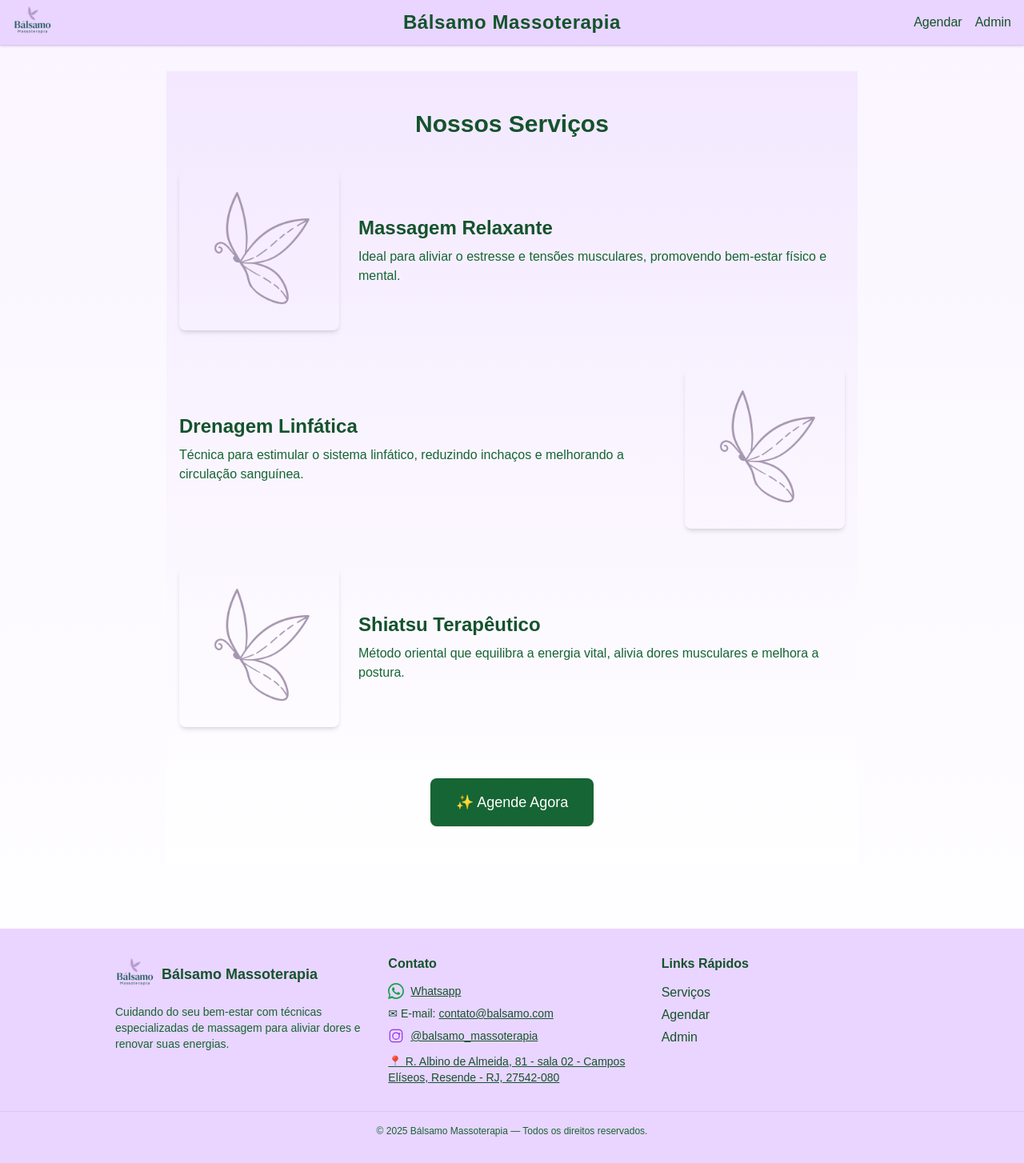
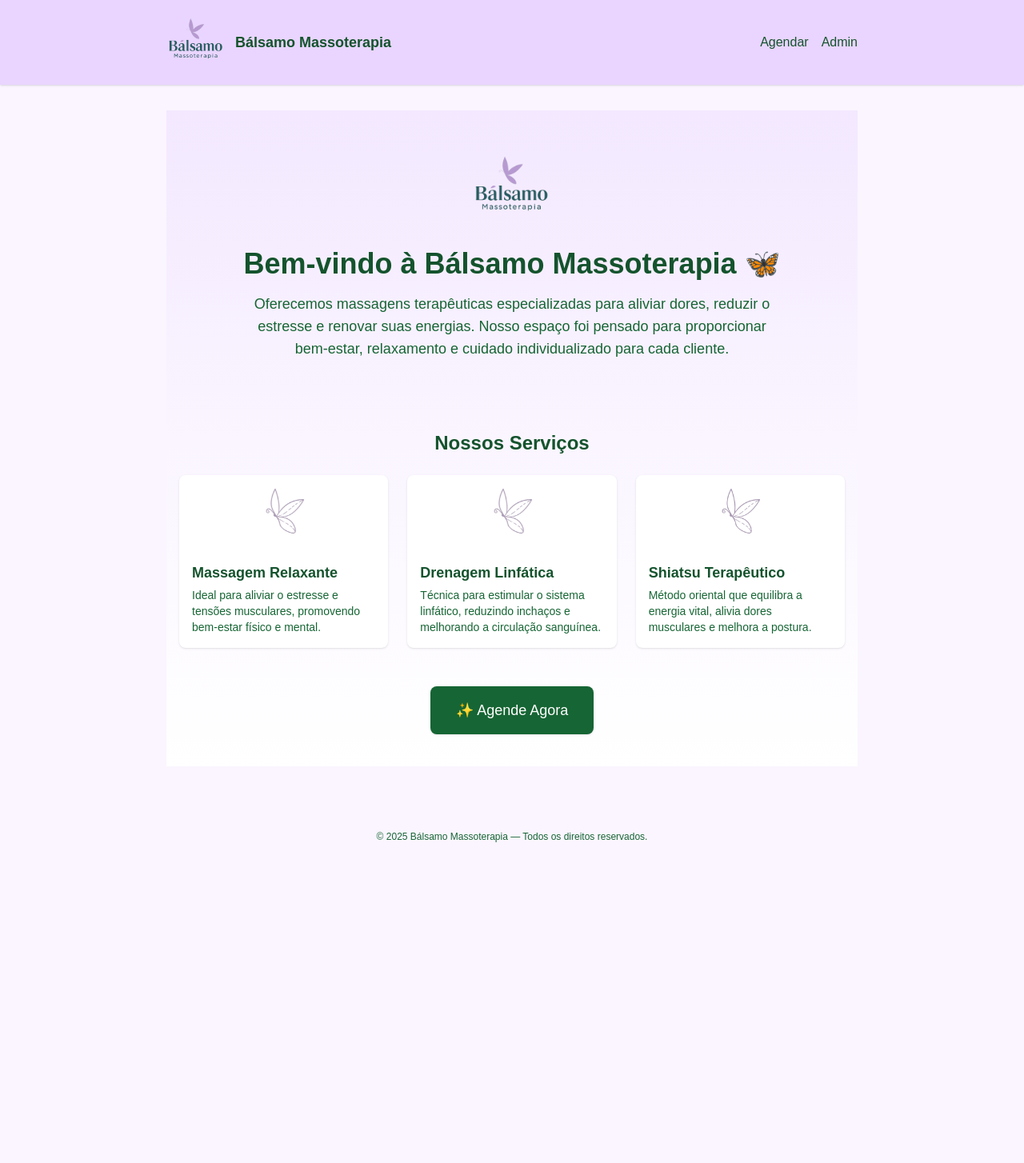
Before and after one commit to fagnersantosdev/balsamo-agenda, a Next.js app: page / in a window 1280 px wide. Shown: the whole page at 80% size. After the commit the page ends 1054 px from the top, so only its background shows below. Built offline with nearby package versions, Linux system fonts and the light colour scheme.

Commit message:
Merge do histórico remoto com o local

```diff
--- a/app/globals.css
+++ b/app/globals.css
@@ -27,3 +27,47 @@ body {
   pointer-events: none;
   z-index: -1;
 }
+
+@keyframes fadeInUp {
+  0% {
+    opacity: 0;
+    transform: translateY(20px);
+  }
+  100% {
+    opacity: 1;
+    transform: translateY(0);
+  }
+}
+
+.fade-in-up {
+  animation: fadeInUp 1s ease-out forwards;
+}
+
+@keyframes fadeInUp {
+  0% {
+    opacity: 0;
+    transform: translateY(20px);
+  }
+  100% {
+    opacity: 1;
+    transform: translateY(0);
+  }
+}
+
+.fade-in-up {
+  animation: fadeInUp 1s ease-out forwards;
+}
+
+/* Atrasos graduais */
+.fade-delay-1 {
+  animation-delay: 0.2s;
+}
+.fade-delay-2 {
+  animation-delay: 0.4s;
+}
+.fade-delay-3 {
+  animation-delay: 0.6s;
+}
+.fade-delay-4 {
+  animation-delay: 0.8s;
+}
--- a/app/layout.tsx
+++ b/app/layout.tsx
@@ -10,157 +10,40 @@ export const metadata = {
 export default function RootLayout({ children }: { children: React.ReactNode }) {
   return (
     <html lang="pt-BR">
-      <body className="min-h-screen bg-gradient-to-b from-purple-50 to-white text-green-900">
+      {/* <body className="bg-gradient-to-b from-purple-50 to-white text-green-900"> */}
+      <body style={{ backgroundColor: '#faf5ff' }} className="text-green-900">
 
-      <header className="relative bg-purple-200 text-green-900 py-3 shadow border-b border-purple-300/50">
-      {/* Logo à esquerda em telas médias para cima */}
-      <div className="hidden sm:flex absolute left-4 top-1/2 -translate-y-1/2 items-center gap-2">
+        {/* Header roxo claro */}
+        <header className="bg-purple-200 text-green-900 py-4 shadow">
+          <div className="max-w-4xl mx-auto px-4 flex items-center justify-between">
+            <Link href="/" className="flex items-center gap-3 group">
               <Image
                 src="/logo-balsamo.png"
                 alt="Logotipo Bálsamo Massoterapia"
-          width={50}
-          height={50}
+                width={74}
+                height={74}
                 priority
-          className="transition-transform duration-500 ease-in-out hover:scale-110"
+                className="transition-transform duration-500 group-hover:scale-110 group-hover:rotate-3"
               />
-      </div>
-
-      {/* Título centralizado e adaptável */}
-      <h1 className="text-center text-lg sm:text-xl md:text-2xl font-bold tracking-wide select-none">
+              <span className="text-lg font-semibold group-hover:text-green-800 transition-colors duration-300">
                 Bálsamo Massoterapia
-      </h1>
-
-      {/* Navegação à direita (esconde em telas muito pequenas) */}
-      <nav className="hidden sm:flex absolute right-4 top-1/2 -translate-y-1/2 space-x-3 sm:space-x-4 text-sm md:text-base">
-        <Link href="/book" className="hover:underline hover:text-green-800">
+              </span>
+            </Link>
+            <nav>
+              <Link href="/book" className="hover:underline mr-4">
                 Agendar
               </Link>
-        <Link href="/admin" className="hover:underline hover:text-green-800">
+              <Link href="/admin" className="hover:underline">
                 Admin
               </Link>
             </nav>
-
-      {/* Navegação em formato compacto (visível em telas pequenas) */}
-      <div className="flex sm:hidden justify-center mt-2 space-x-4 text-sm">
-        <Link href="/book" className="hover:underline hover:text-green-800">
-          Agendar
-        </Link>
-        <Link href="/admin" className="hover:underline hover:text-green-800">
-          Admin
-        </Link>
           </div>
         </header>
 
-
         <main className="max-w-4xl mx-auto px-4 py-8">{children}</main>
 
-           <footer>
-      <footer className="bg-purple-200 text-green-900 mt-12 py-8">
-      <div className="max-w-5xl mx-auto px-4 grid grid-cols-1 sm:grid-cols-3 gap-8 text-center sm:text-left">
-        {/* Coluna 1: Logo e breve descrição */}
-        <div>
-          <div className="flex justify-center sm:justify-start items-center gap-2 mb-3">
-            <Image
-              src="/logo-balsamo.png"
-              alt="Bálsamo Massoterapia"
-              width={50}
-              height={50}
-              className="rounded"
-            />
-            <span className="font-bold text-lg">Bálsamo Massoterapia</span>
-          </div>
-          <p className="text-sm text-green-800">
-            Cuidando do seu bem-estar com técnicas especializadas de massagem para aliviar dores e renovar suas energias.
-          </p>
-        </div>
-
-        {/* Coluna 2: Contato */}
-        <div>
-          <h3 className="font-semibold mb-3">Contato</h3>
-          {/* WhatsApp */}
-          <p className="flex items-center justify-center sm:justify-start gap-2 text-sm mb-2">
-            {/* Ícone WhatsApp */}
-            <svg
-              xmlns="http://www.w3.org/2000/svg"
-              fill="currentColor"
-              viewBox="0 0 24 24"
-              className="w-5 h-5 text-green-600"
-            >
-              <path d="M.057 24l1.687-6.163A11.867 11.867 0 0 1 0 11.99C0 5.373 5.373 0 11.99 0c3.192 0 6.2 1.244 8.477 3.522a11.87 11.87 0 0 1 3.522 8.478c0 6.617-5.373 11.99-11.99 11.99a11.87 11.87 0 0 1-5.847-1.494L.057 24zm6.597-3.807c1.676.995 3.276 1.591 5.365 1.591 5.448 0 9.884-4.435 9.884-9.884 0-5.448-4.436-9.884-9.884-9.884-5.448 0-9.884 4.436-9.884 9.884 0 2.088.691 3.78 1.65 5.37l-.999 3.648 3.868-1.725z" />
-              <path d="M17.472 14.382c-.297-.149-1.758-.867-2.03-.967-.273-.099-.472-.148-.67.149-.197.297-.767.967-.94 1.165-.173.198-.347.223-.644.075-.297-.149-1.255-.462-2.39-1.475-.883-.788-1.48-1.761-1.653-2.059-.173-.297-.018-.458.13-.606.134-.133.298-.347.446-.52.149-.173.198-.298.298-.497.099-.198.05-.372-.025-.52-.075-.149-.67-1.611-.916-2.205-.242-.579-.487-.5-.67-.51l-.57-.01c-.198 0-.52.074-.793.372s-1.04 1.016-1.04 2.479 1.065 2.876 1.213 3.074c.149.198 2.1 3.2 5.077 4.487.709.306 1.262.489 1.694.626.712.227 1.36.195 1.872.118.571-.085 1.758-.719 2.006-1.413.248-.694.248-1.29.173-1.414-.074-.124-.272-.198-.57-.347z" />
-            </svg>
-            <a href="https://wa.me/5524992640951" target="_blank" rel="noopener noreferrer" className="underline hover:text-green-700">
-              Whatsapp
-            </a>
-          </p>
-
-          {/* E-mail */}
-          <p className="text-sm mb-2">
-            ✉ E-mail:{" "}
-            <a href="mailto:contato@balsamo.com" className="underline hover:text-green-700">
-              contato@balsamo.com
-            </a>
-          </p>
-
-          {/* Instagram */}
-          <p className="flex items-center justify-center sm:justify-start gap-2 text-sm">
-            {/* Ícone Instagram */}
-            <svg
-              xmlns="http://www.w3.org/2000/svg"
-              viewBox="0 0 24 24"
-              fill="currentColor"
-              className="w-5 h-5 text-purple-600"
-            >
-              <path d="M7.75 2h8.5A5.75 5.75 0 0 1 22 7.75v8.5A5.75 5.75 0 0 1 16.25 22h-8.5A5.75 5.75 0 0 1 2 16.25v-8.5A5.75 5.75 0 0 1 7.75 2zm0 1.5A4.25 4.25 0 0 0 3.5 7.75v8.5A4.25 4.25 0 0 0 7.75 20.5h8.5A4.25 4.25 0 0 0 20.5 16.25v-8.5A4.25 4.25 0 0 0 16.25 3.5h-8.5zm4.25 3a5.75 5.75 0 1 1 0 11.5 5.75 5.75 0 0 1 0-11.5zm0 1.5a4.25 4.25 0 1 0 0 8.5 4.25 4.25 0 0 0 0-8.5zm5.25-.5a1.25 1.25 0 1 1 0 2.5 1.25 1.25 0 0 1 0-2.5z" />
-            </svg>
-            <a href="https://www.instagram.com/balsamo_massoterapia?utm_source=ig_web_button_share_sheet&igsh=ZDNlZDc0MzIxNw==" target="_blank" rel="noopener noreferrer" className="underline hover:text-green-700">
-              @balsamo_massoterapia
-            </a>
-          </p>
-
-          {/* Endereço e Google Maps */}
-          <p className="text-sm flex flex-col sm:flex-row sm:items-center gap-1 mt-3">
-
-            <a
-              href="https://www.google.com/maps/place/B%C3%A1lsamo+Massoterapia/@-22.4652668,-44.4477236,15z/data=!4m6!3m5!1s0x9e7fa532740041:0x17986c0cbb30fdd3!8m2!3d-22.4652446!4d-44.4477309!16s%2Fg%2F11tk16ylrs?entry=ttu&g_ep=EgoyMDI1MDkxNy4wIKXMDSoASAFQAw%3D%3D"
-              target="_blank"
-              rel="noopener noreferrer"
-              className="underline hover:text-green-700"
-            >
-              📍 R. Albino de Almeida, 81 - sala 02 - Campos Elíseos, Resende - RJ, 27542-080
-            </a>
-          </p>
-        </div>
-
-
-        {/* Coluna 3: Links */}
-        <div>
-          <h3 className="font-semibold mb-3">Links Rápidos</h3>
-          <ul className="space-y-1">
-            <li>
-              <Link href="/" className="hover:underline hover:text-green-700">
-                Serviços
-              </Link>
-            </li>
-            <li>
-              <Link href="/book" className="hover:underline hover:text-green-700">
-                Agendar
-              </Link>
-            </li>
-            <li>
-              <Link href="/admin" className="hover:underline hover:text-green-700">
-                Admin
-              </Link>
-            </li>
-          </ul>
-        </div>
-      </div>
-
-      <div className="text-center text-xs text-green-800 mt-8 border-t border-purple-300/50 pt-4">
+        <footer className="text-center text-xs text-green-800 mt-12">
           © {new Date().getFullYear()} Bálsamo Massoterapia — Todos os direitos reservados.
-      </div>
-    </footer>
-
         </footer>
       </body>
     </html>
--- a/app/page.tsx
+++ b/app/page.tsx
@@ -5,7 +5,7 @@ const services = [
   {
     name: "Massagem Relaxante",
     desc: "Ideal para aliviar o estresse e tensões musculares, promovendo bem-estar físico e mental.",
-    img: "/borboleta.png", // Substitua por uma imagem específica depois
+    img: "/borboleta.png",
   },
   {
     name: "Drenagem Linfática",
@@ -19,40 +19,58 @@ const services = [
   },
 ];
 
-export default function ServicesPage() {
+export default function Home() {
   return (
-    <main className="min-h-screen bg-gradient-to-b from-purple-100 via-purple-50 to-white text-green-900 py-12 px-4">
-      <h1 className="text-3xl font-bold text-center mb-10">
-        Nossos Serviços
+    <main className="min-h-screen bg-gradient-to-b from-purple-100 via-purple-50 to-white text-green-900">
+    {/* Seção de saudação */}
+      <section className="text-center py-12 px-4 fade-in-up">
+        <div className="flex justify-center mb-6">
+          <Image
+            src="/logo-balsamo.png"
+            alt="Bálsamo Massoterapia Logo"
+            width={100}
+            height={100}
+            // className="animate-bounce"
+          />
+        </div>
+        <h1 className="text-3xl md:text-4xl font-bold text-green-900 mb-4">
+          Bem-vindo à Bálsamo Massoterapia 🦋
         </h1>
+        <p className="text-green-800 max-w-2xl mx-auto text-lg">
+          Oferecemos massagens terapêuticas especializadas para aliviar dores,
+          reduzir o estresse e renovar suas energias. Nosso espaço foi pensado
+          para proporcionar bem-estar, relaxamento e cuidado individualizado para
+          cada cliente.
+        </p>
+      </section>
 
-      <div className="max-w-4xl mx-auto space-y-12">
+      {/* Lista de serviços */}
+      <section className="relative py-10">
+        <div className="absolute inset-0 bg-gradient-to-b from-purple-50 via-purple-100 to-white opacity-60 -z-10"></div>
+
+        <h2 className="text-2xl font-bold text-center mb-6">Nossos Serviços</h2>
+
+        <div className="grid grid-cols-1 sm:grid-cols-2 md:grid-cols-3 gap-6 max-w-5xl mx-auto px-4">
           {services.map((service, index) => (
             <div
               key={service.name}
-            className={`flex flex-col md:flex-row items-center gap-6 ${
-              index % 2 !== 0 ? "md:flex-row-reverse" : ""
-            }`}
+              className={`bg-white rounded-lg shadow hover:shadow-lg p-4 transition-transform transform hover:scale-105 duration-300 fade-in-up fade-delay-${index + 1}`}
             >
-            {/* Imagem */}
               <Image
                 src={service.img}
                 alt={service.name}
-              width={200}
-              height={200}
-              className="rounded-lg shadow-md hover:scale-105 transition-transform duration-300"
+                width={80}
+                height={80}
+                className="mx-auto mb-3 animate-bounce"
               />
-            {/* Descrição */}
-            <div className="text-center md:text-left">
-              <h2 className="text-2xl font-semibold mb-2">{service.name}</h2>
-              <p className="text-green-800">{service.desc}</p>
-            </div>
+              <h3 className="text-lg font-semibold text-green-900">{service.name}</h3>
+              <p className="text-sm text-green-800 mt-1">{service.desc}</p>
             </div>
           ))}
         </div>
 
         {/* Botão Agendar */}
-      <div className="text-center mt-16">
+        <div className="text-center mt-12 fade-in-up fade-delay-4">
           <Link
             href="/book"
             className="inline-block bg-green-800 text-white px-8 py-4 rounded-lg text-lg font-medium hover:bg-green-700 transition-colors duration-300 shadow"
@@ -60,6 +78,8 @@ export default function ServicesPage() {
             ✨ Agende Agora
           </Link>
         </div>
+      </section>
+
     </main>
   );
 }
```
Lines whose indentation alone changed are shown as unchanged.
